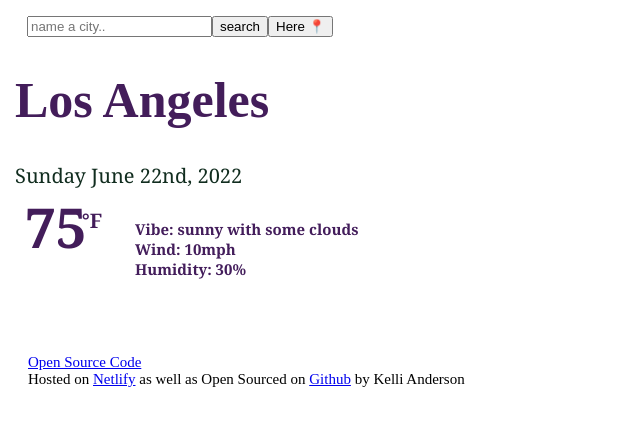
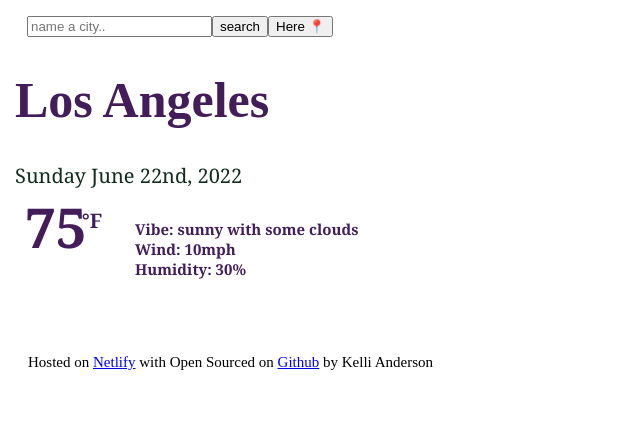
Before and after one commit to kellimarie743/weather-react-app, a React (Create React App) app: page / in a window 1280 px wide. Shown: the top 426 px of the page, without its empty margins (0-640 px from the left). Built offline with nearby package versions, Linux system fonts and the light colour scheme.

Commit message:
removed second open source link and made sure the links open in a new tab

```diff
--- a/src/Weather.js
+++ b/src/Weather.js
@@ -1,4 +1,5 @@
 import React from "react";
+import axios from "axios";
 import "./Weather.css";
 
 export default function Weather() {
@@ -33,20 +34,16 @@ export default function Weather() {
       </div>
 
       <div className="credits">
+        Hosted on{" "}
+        <a href="https://app.netlify.com/teams/kellimarie743/sites">Netlify</a>{" "}
+        with Open Sourced on{" "}
         <a
           href="https://github.com/kellimarie743/weather-react-app"
           target="_blank"
           rel="noreferrer"
         >
-          Open Source Code
-        </a>
-        <br />
-        Hosted on{" "}
-        <a href="https://app.netlify.com/teams/kellimarie743/sites">
-          Netlify
+          Github
         </a>{" "}
-        as well as Open Sourced on{" "}
-        <a href="https://github.com/kellimarie743/weather-react-app">Github</a>{" "}
         by Kelli Anderson
       </div>
     </div>
```
